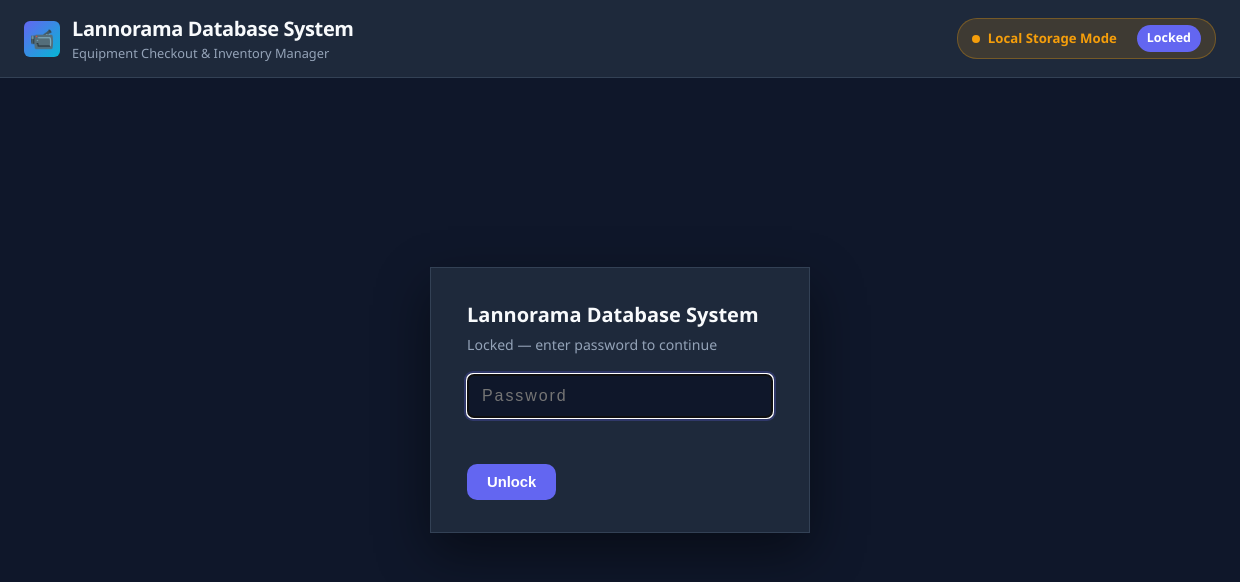
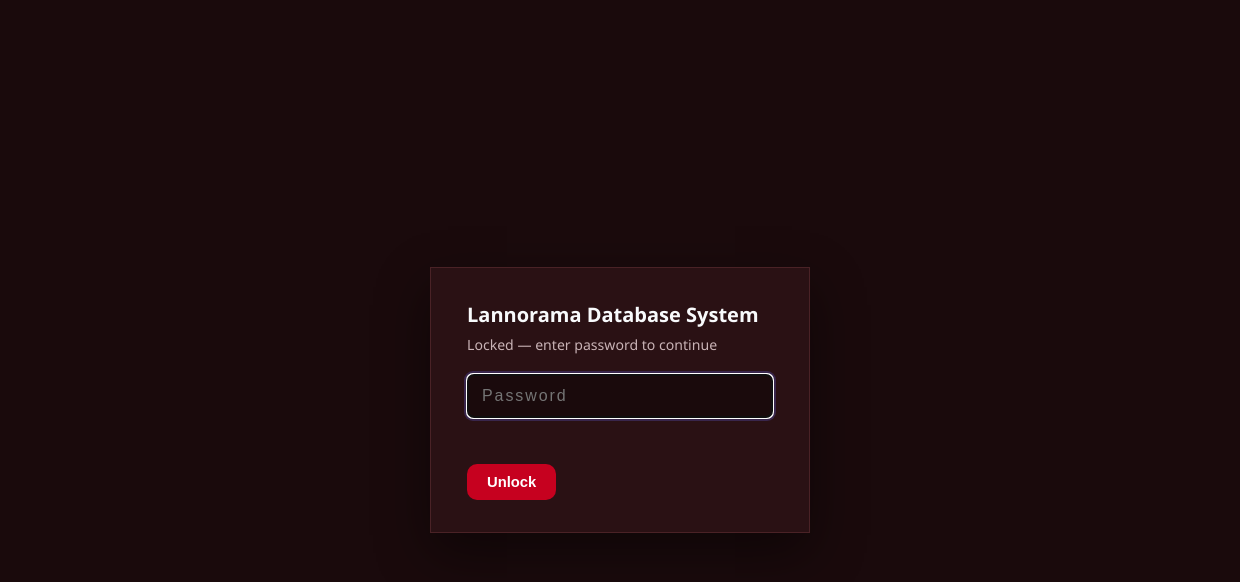
Before and after one commit to kashimean/lannorama-database-system, an Electron app: page src/index.html in a window 1240 px wide. Drawn offline with Linux system fonts and the light colour scheme; no server answers.

Commit message:
49ers theme, fullscreen launch, opaque splash that hides app content, hardcoded Apps Script URL

```diff
--- a/package.json
+++ b/package.json
@@ -1,6 +1,6 @@
 {
   "name": "lannorama-database-system",
-  "version": "1.0.3",
+  "version": "1.0.4",
   "description": "Lannorama Database System - Digital Media equipment checkout tracker",
   "author": "Lannorama",
   "main": "src/main.js",
--- a/src/auth.js
+++ b/src/auth.js
@@ -147,13 +147,20 @@ function showWelcome(role) {
 
 function showSplash(ms, then) {
     const splash = document.getElementById('splashScreen');
+    const app = document.getElementById('appContainer');
+    const gate = document.getElementById('loginGate');
     if (!splash) { if (then) then(); return; }
+
+    // Cover everything while the splash is up, so nothing behind it is visible.
+    if (app) app.style.display = 'none';
+    if (gate) gate.style.display = 'none';
 
     splash.style.display = 'flex';
     setTimeout(() => {
         splash.classList.add('fade-out');
         setTimeout(() => {
             splash.style.display = 'none';
+            splash.classList.remove('fade-out');
             if (then) then();
         }, 500);
     }, ms);
--- a/src/main.js
+++ b/src/main.js
@@ -9,7 +9,8 @@ function createWindow() {
     minWidth: 940,
     minHeight: 650,
     title: "Lannorama Database System",
-    backgroundColor: '#0f172a',
+    backgroundColor: '#1a0a0c',
+    fullscreen: true,
     webPreferences: {
       preload: path.join(__dirname, 'preload.js'),
       nodeIntegration: false,
@@ -18,6 +19,9 @@ function createWindow() {
   });
 
   win.loadFile('src/index.html');
+
+  // Start maximized/fullscreen; F11 toggles back to windowed if needed
+  win.setFullScreen(true);
 
   // Optional: remove top menu bar for clean modern app look
   win.setMenuBarVisibility(false);
--- a/src/renderer.js
+++ b/src/renderer.js
@@ -156,7 +156,9 @@ const DEFAULT_CHECKOUTS = [
 let equipment = JSON.parse(localStorage.getItem('media_tracker_equipment')) || DEFAULT_EQUIPMENT;
 let students = JSON.parse(localStorage.getItem('media_tracker_students')) || DEFAULT_STUDENTS;
 let checkouts = JSON.parse(localStorage.getItem('media_tracker_checkouts')) || DEFAULT_CHECKOUTS;
-let settings = JSON.parse(localStorage.getItem('media_tracker_settings')) || { webAppUrl: '' };
+const DEFAULT_APPS_SCRIPT_URL = 'https://script.google.com/macros/s/AKfycbwafWSa7a8TZMU3vihFUHEuyeEjfVIVUUYRv-doKix8wCymq5oNTWN77dxpoKVP70aL/exec';
+let settings = JSON.parse(localStorage.getItem('media_tracker_settings')) || { webAppUrl: DEFAULT_APPS_SCRIPT_URL };
+if (!settings.webAppUrl) settings.webAppUrl = DEFAULT_APPS_SCRIPT_URL;
 let pendingQueue = JSON.parse(localStorage.getItem('media_tracker_queue')) || [];
 let lastSync = localStorage.getItem('media_tracker_lastsync') || '';
 
--- a/src/style.css
+++ b/src/style.css
@@ -1,27 +1,27 @@
-/* Digital Media Equipment Tracker - Modern Dark Theme */
+/* Lannorama Database System - 49ers Theme (scarlet + gold on dark) */
 :root {
-  --bg-dark: #0f172a;
-  --bg-card: #1e293b;
-  --bg-card-hover: #334155;
-  --bg-input: #0f172a;
-  --border-color: #334155;
-  --border-focus: #6366f1;
+  --bg-dark: #1a0a0c;
+  --bg-card: #2a1114;
+  --bg-card-hover: #3a181c;
+  --bg-input: #1a0a0c;
+  --border-color: #4a2226;
+  --border-focus: #cfb154;
 
-  --primary: #6366f1;
-  --primary-hover: #4f46e5;
-  --primary-light: rgba(99, 102, 241, 0.15);
+  --primary: #c6011f;
+  --primary-hover: #a3011a;
+  --primary-light: rgba(198, 1, 31, 0.18);
 
-  --accent: #06b6d4;
-  --success: #10b981;
-  --success-bg: rgba(16, 185, 129, 0.15);
-  --warning: #f59e0b;
-  --warning-bg: rgba(245, 158, 11, 0.15);
+  --accent: #cfb154;
+  --success: #2e7d4f;
+  --success-bg: rgba(46, 125, 79, 0.18);
+  --warning: #cfb154;
+  --warning-bg: rgba(207, 177, 84, 0.18);
   --danger: #ef4444;
   --danger-bg: rgba(239, 68, 68, 0.15);
 
   --text-main: #f8fafc;
-  --text-muted: #94a3b8;
-  --text-sub: #64748b;
+  --text-muted: #c9b3b6;
+  --text-sub: #8f7a7d;
 
   --radius-sm: 6px;
   --radius-md: 10px;
@@ -686,7 +686,7 @@ button:disabled {
   display: none;
   position: fixed;
   inset: 0;
-  background: var(--bg-main);
+  background: var(--bg-dark);
   align-items: center;
   justify-content: center;
   z-index: 1000;
@@ -782,11 +782,14 @@ button:disabled {
   to { transform: translateX(0); opacity: 1; }
 }
 
-/* SPLASH SCREEN */
+/* SPLASH SCREEN (fully opaque — nothing behind it is visible) */
 .splash {
   position: fixed;
   inset: 0;
-  background: radial-gradient(circle at 50% 40%, #1b2a44 0%, var(--bg-main) 65%);
+  background: #1a0a0c;
+  background-image:
+    radial-gradient(circle at 50% 38%, rgba(198, 1, 31, 0.35) 0%, rgba(26, 10, 12, 0) 60%),
+    linear-gradient(135deg, #1a0a0c 0%, #241013 50%, #1a0a0c 100%);
   display: flex;
   align-items: center;
   justify-content: center;
@@ -808,16 +811,17 @@ button:disabled {
 }
 
 .splash-title {
-  font-size: 2rem;
+  font-size: 2.1rem;
   font-weight: 800;
-  letter-spacing: 0.04em;
+  letter-spacing: 0.05em;
   color: var(--text-main);
+  text-shadow: 0 2px 12px rgba(198, 1, 31, 0.45);
 }
 
 .splash-sub {
-  color: var(--primary);
+  color: var(--accent);
   font-size: 0.95rem;
-  letter-spacing: 0.18em;
+  letter-spacing: 0.22em;
   text-transform: uppercase;
   margin-bottom: 22px;
 }
@@ -835,7 +839,7 @@ button:disabled {
   display: block;
   height: 100%;
   width: 40%;
-  background: var(--primary);
+  background: linear-gradient(90deg, var(--primary), var(--accent));
   border-radius: 999px;
   animation: splashLoad 1.2s ease-in-out infinite;
 }
```
Also changed, not shown: 1 other file.
